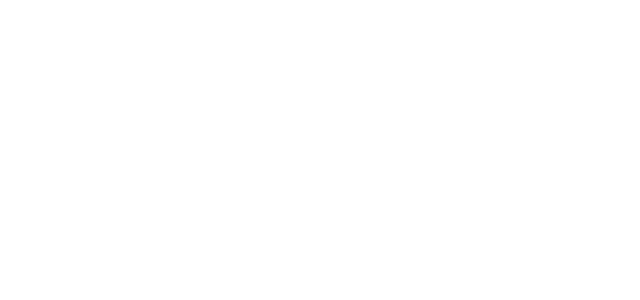
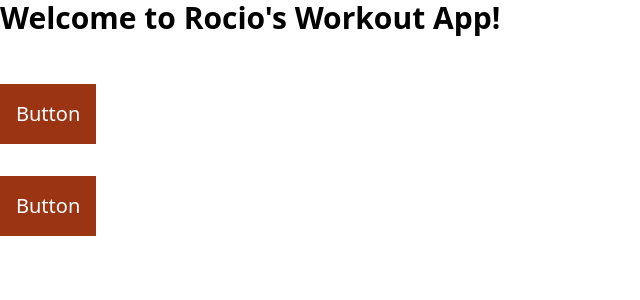
Before and after one commit to Yevhenbk/roci-fit, a Next.js app: page / in a window 1280 px wide. Shown: the top 300 px of the page, without its empty margins (0-640 px from the left). Built offline with nearby package versions, Linux system fonts and the light colour scheme.

Commit message:
update logic

```diff
--- a/src/components/UI/FadeInContainer/FadeInContainer.tsx
+++ b/src/components/UI/FadeInContainer/FadeInContainer.tsx
@@ -9,17 +9,17 @@
 
 const FadeInContainer: FC<Props> = (props) => {
 
-  const { fadeIn } = useContext(Context)
+  const { ref, visible } = useContext(Context)
   const duration: 1 | 2 | 3 | 4 = props.duration
 
   return (
-    <div className={classNames('opacity-0 transform transition ease-out', {
-      'opacity-100 translate-y-0': fadeIn,
-      'translate-y-2/4': !fadeIn,
-      'duration-1000': fadeIn && duration === 1,
-      'duration-700': fadeIn && duration === 2,
-      'duration-500': fadeIn && duration === 3,
-      'duration-300': fadeIn && duration === 4
+    <div ref={ref} className={classNames('opacity-0 transform transition ease-out', {
+      'opacity-100 translate-y-0': visible,
+      'translate-y-2/4': !visible,
+      'duration-1000': visible && duration === 1,
+      'duration-700': visible && duration === 2,
+      'duration-500': visible && duration === 3,
+      'duration-300': visible && duration === 4
     })}>
       {props.children}
     </div>
```
